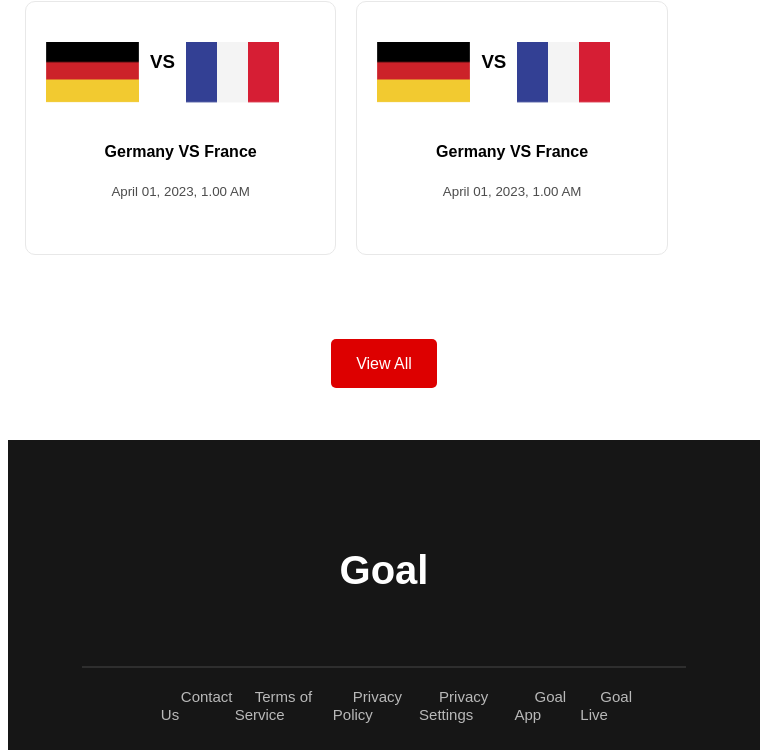
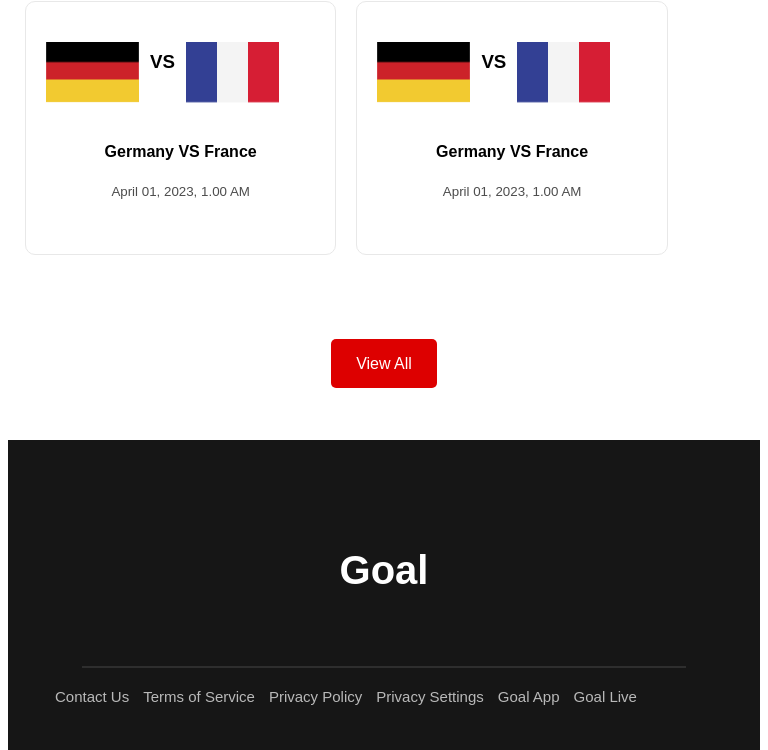
Before and after one commit to MiftahulJannatSiddiqua/Assignment_2, a plain HTML site: page index2.html in a window 768 px wide. Shown: the part 1181-1931 px from the top of the page. Drawn offline with Linux system fonts and the light colour scheme.

Commit message:
commit added

```diff
--- a/style2.css
+++ b/style2.css
@@ -270,6 +270,13 @@ hr{
     .view_all{
         visibility: visible;
     }
+    .contact_box ul li a{
+        padding: 0px;
+        margin: 7px;
+    }
+    .contact_box  {
+          width: 100%;
+    }
 
 }
 /* tab view end */
```
